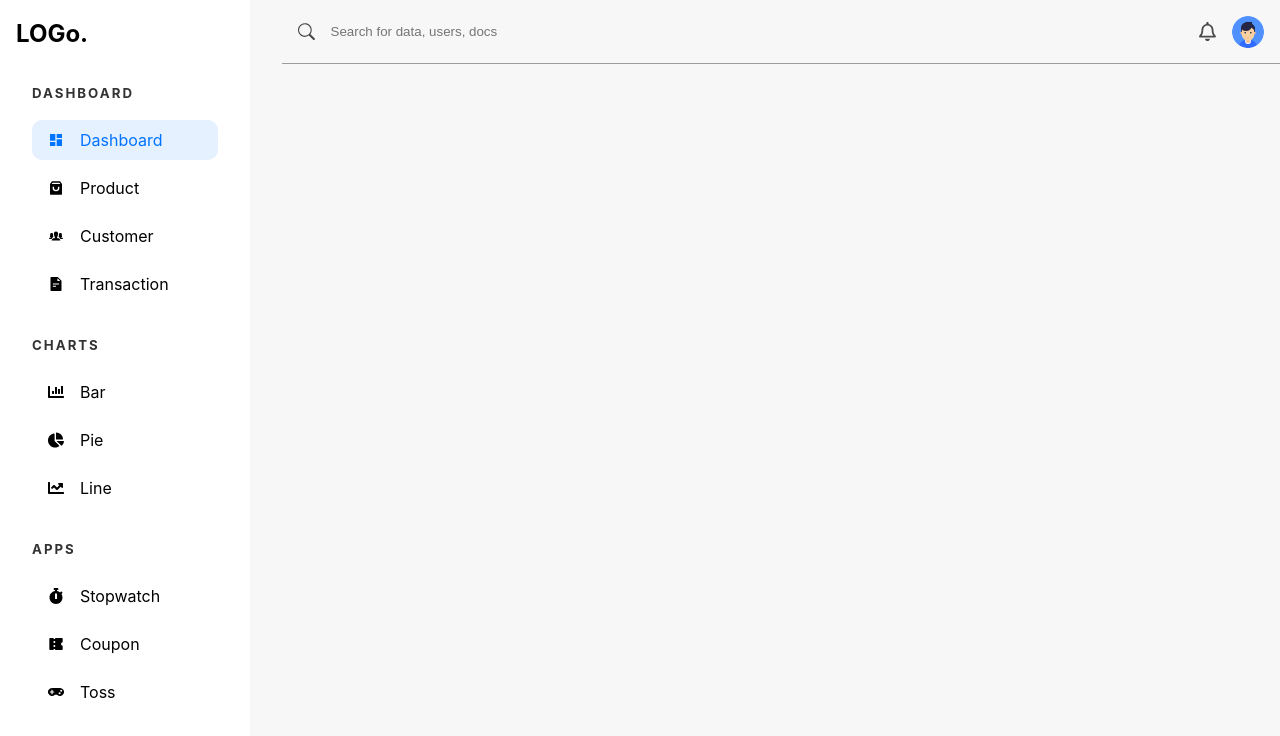
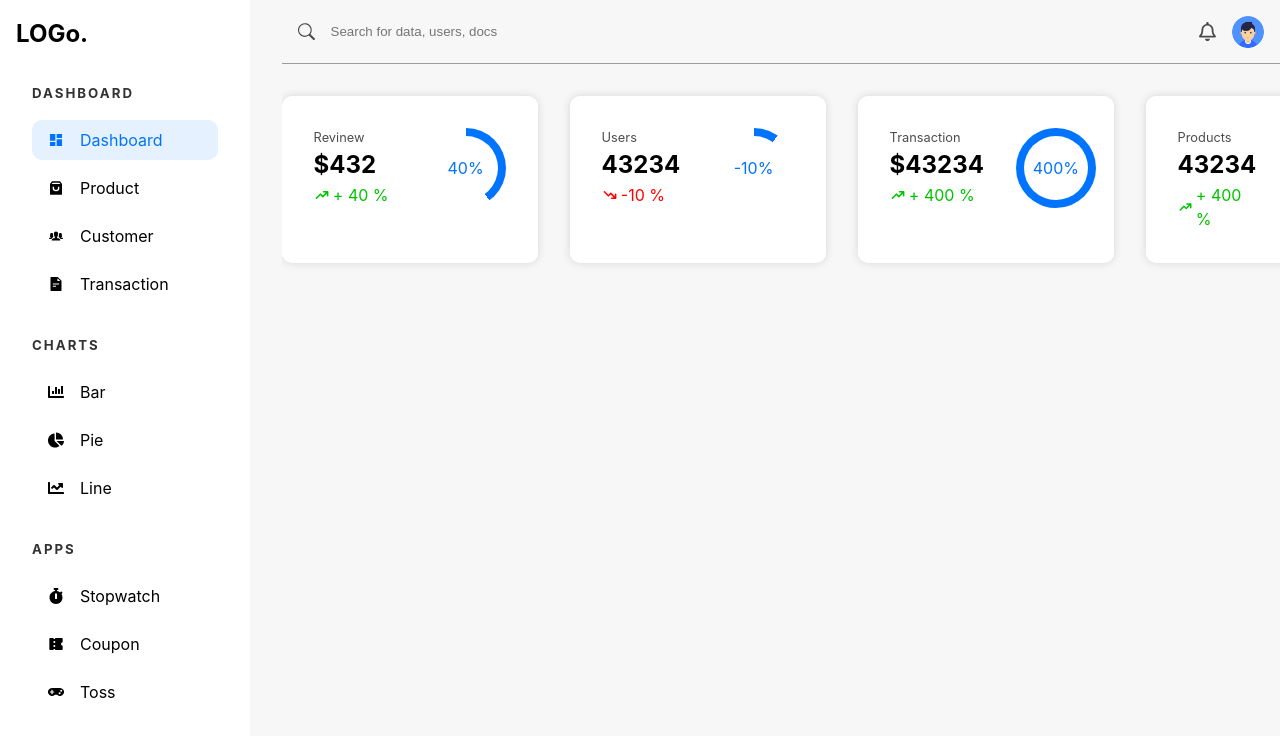
Before and after one commit to ProgramerSalar/Admin-dashboard-2024, a React (Vite) app: page /admin/dashboard in a window 1280 px wide. Shown: the top 736 px of the page. Built offline with nearby package versions, Linux system fonts and the light colour scheme.

Commit message:
add widget section

```diff
--- a/src/pages/Dashboard.tsx
+++ b/src/pages/Dashboard.tsx
@@ -1,8 +1,8 @@
 import AdminSideBar from "../components/AdminSideBar";
-import { BsSearch } from "react-icons/bs"
-import { FaRegBell } from "react-icons/fa"
-import userpic from "../assets/userpic.png"
-
+import { BsSearch } from "react-icons/bs";
+import { FaRegBell } from "react-icons/fa";
+import userpic from "../assets/userpic.png";
+import { HiTrendingDown, HiTrendingUp } from "react-icons/hi";
 
 const Dashboard = () => {
   return (
@@ -11,17 +11,76 @@ const Dashboard = () => {
 
       <main className="dashboard">
         <div className="bar">
-
-          <BsSearch  />
+          <BsSearch />
           <input type="text" placeholder="Search for data, users, docs" />
           <FaRegBell />
-          <img  src={userpic} alt="User"/>
-
+          <img src={userpic} alt="User" />
         </div>
 
+        <section className="widget-container">
+        <WidgetItem percent={40} amount={true} value={432} heading="Revinew" color="rgb(0,115, 255)" />
+        <WidgetItem percent={-10}  value={43234} heading="Users" color="rgb(0,115, 255)" />
+        <WidgetItem percent={400} amount={true} value={43234} heading="Transaction" color="rgb(0,115, 255)" />
+        <WidgetItem percent={400}  value={43234} heading="Products" color="rgb(0,115, 255)" />
+        </section>
       </main>
     </div>
   );
 };
 
+interface WidgetItemProps {
+  heading: string;
+  value: number;
+  percent: number;
+  color: string;
+  amount?: boolean;
+}
+
+const WidgetItem = ({
+  heading,
+  value,
+  percent,
+  color,
+  amount,
+}: WidgetItemProps) => (
+  <article className="widget">
+    <div className="widgetInfo">
+      <p>{heading}</p>
+      <h4>{amount ? `$${value}` : value}</h4>
+      {percent > 0 ? (
+        <span className="green">
+          <HiTrendingUp /> + {percent} %{" "}
+        </span>
+      ) : (
+        <span className="red">
+          <HiTrendingDown />  {percent} %{" "}
+        </span>
+      )}
+    </div>
+
+
+
+    <div
+      className="widget-circle"
+      style={{
+        background: `conic-gradient(
+        ${color} ${(Math.abs(percent) / 100) * 360}deg,
+        rgb(255, 255, 255) 0
+      )`,
+      }}
+    >
+      <span
+        style={{
+          color,
+        }}
+      >
+        {percent}%
+      </span>
+    </div>
+
+
+
+  </article>
+);
+
 export default Dashboard;
--- a/src/styles/_dashboard.scss
+++ b/src/styles/_dashboard.scss
@@ -1,37 +1,78 @@
-
 .dashboard {
   overflow-y: auto;
 
-    .bar{
+  .bar {
     height: 4rem;
     @include flex(row, unset);
     padding: 0 1rem;
     border-bottom: 1px solid rgba(0, 0, 0, 0.37);
 
-        >input{
+    > input {
       margin-right: auto;
-            @include inputStyle(100%, 1rem 0)
+      @include inputStyle(100%, 1rem 0);
     }
 
-
-
     // Icons means svg
-        >svg{
+    > svg {
       font-size: 1.2rem;
       opacity: 0.7;
       cursor: pointer;
     }
 
-
-        > img{
+    > img {
       @include sqaure(2rem);
-            border-radius:50%;
+      border-radius: 50%;
+    }
   }
 
+  .widget-container {
+    @include flex(row, space-between, stretch, 2rem);
+    padding: 2rem 2rem 2rem 0;
 
+    .widget {
+      min-width: 16rem;
+      background-color: white;
+      border-radius: 10px;
+      box-shadow: 0 0 10px rgba(0, 0, 0, 0.132);
+      padding: 2rem;
+      @include flex(row, space-between, stretch, 2rem);
+
+      .widgetInfo {
+        > p {
+          opacity: 0.7;
+          font-size: 0.8rem;
         }
 
+        > h4 {
+          font-size: 1.5rem;
+        }
 
+        > span {
+          @include flex(row, unset, center, 0.2rem);
+        }
+      }
 
+      .widget-circle {
+        position: relative;
+        @include sqaure(5rem);
+        flex: none;
+        border-radius: 50%;
+        display: grid;
+        place-items: center;
+        background-color: aquamarine;
 
+        &::before {
+          content: "";
+          position: absolute;
+          @include sqaure(4rem);
+          background-color: white;
+          border-radius: 100%;
         }
+
+        span {
+          position: absolute;
+        }
+      }
+    }
+  }
+}
```
Also changed, not shown: Screenshot 2024-01-09 141329.png (added), 1 other file (tests, documents, lock files or other folders). Lines whose indentation alone changed are shown as unchanged.
